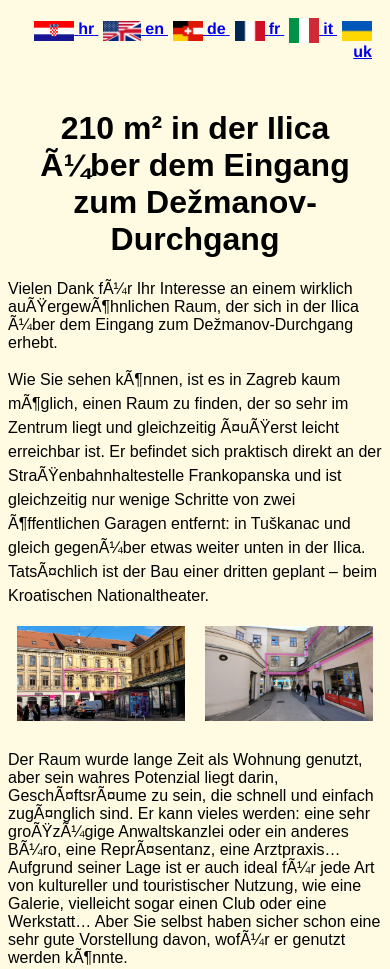
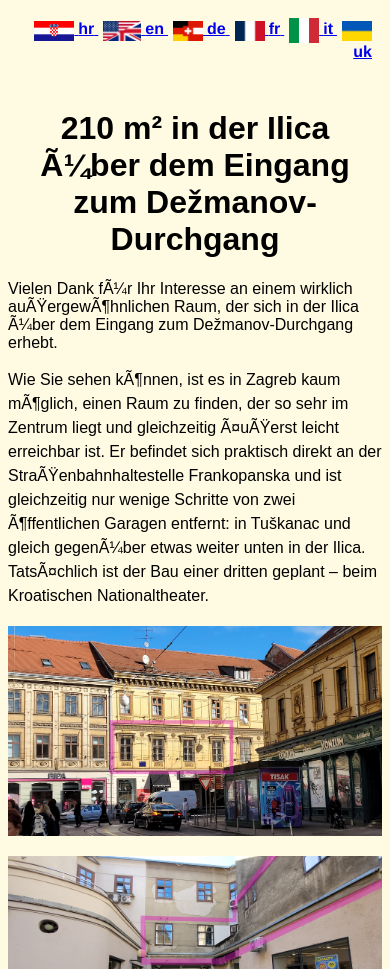
Before and after one commit to ilica40/ilica40, a plain HTML site: page indexde.html in a window 390 px wide. Shown: the top 969 px of the page. Drawn offline with nearby package versions, Linux system fonts and the light colour scheme.

Commit message:
Update indexde.html

```diff
--- a/indexde.html
+++ b/indexde.html
@@ -7,12 +7,12 @@
       display: flex;
       flex-wrap: wrap;
       justify-content: center;
-  gap: 20px;       /* razmak između slika i redova */
+      gap: 20px;
       margin-bottom: 30px;
     }
 
     .image-row a {
-  flex: 1 1 45%;   /* maksimalno dvije slike po redu na velikom ekranu */
+      flex: 1 1 45%;
       max-width: 45%;
     }
 
@@ -22,6 +22,12 @@
       display: block;
     }
 
+    @media (max-width: 400px) {
+      .image-row a {
+        flex: 1 1 100%;
+        max-width: 100%;
+      }
+    }
 /* KRAJ RESPONSIVE MULTI-ROW GALERIJA CSS */
 
 </style>
```
Lines whose indentation alone changed are shown as unchanged.
